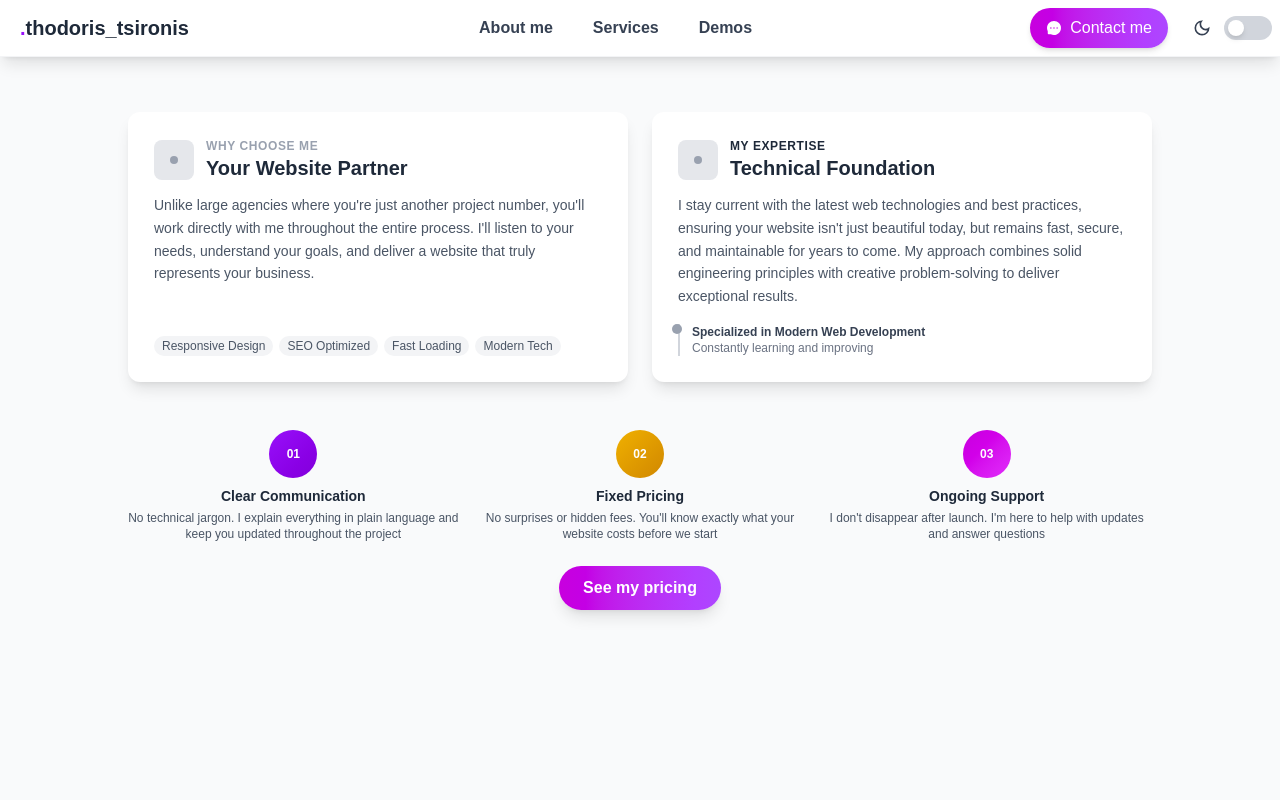
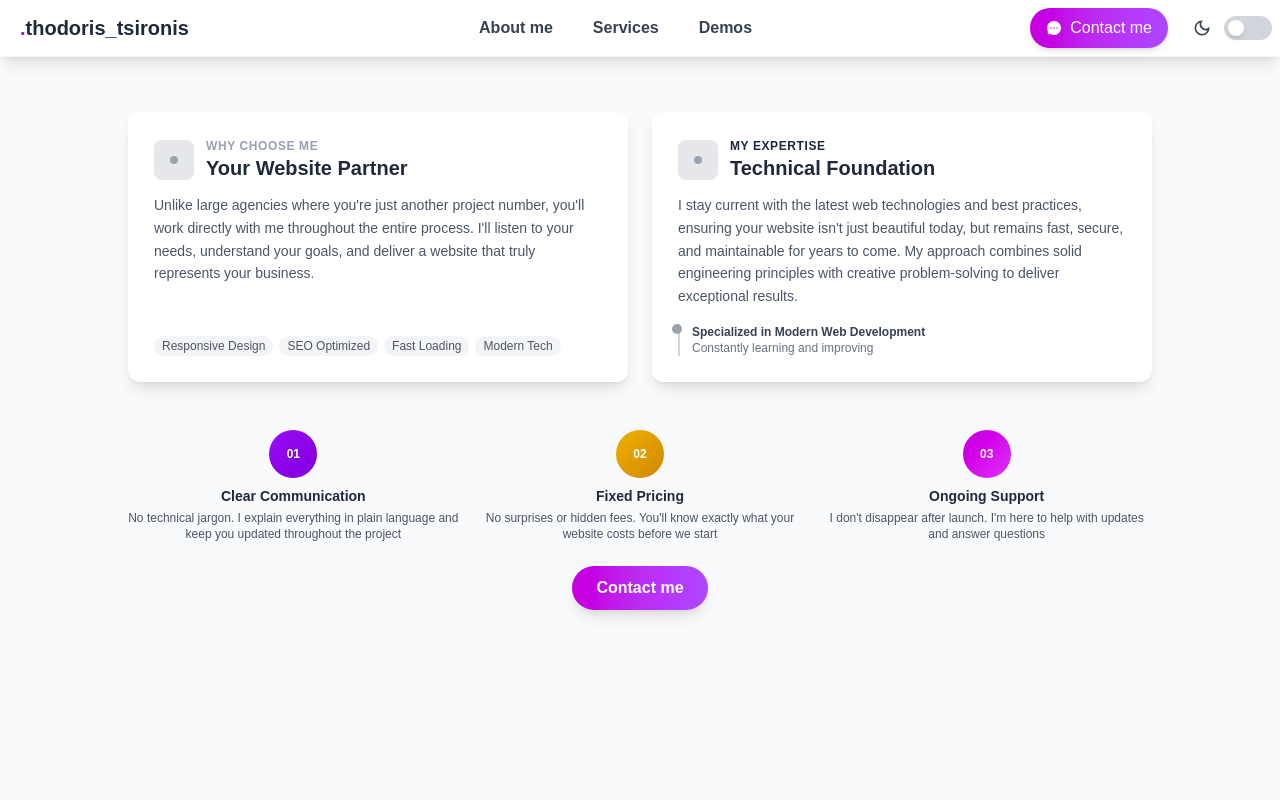
Before and after one commit to tsiro66/Portfolio, a React (Vite) app: page /about in a window 1280 px wide. Shown: the top 800 px of the page. Built offline with nearby package versions, Linux system fonts and the light colour scheme; a web font is replaced by a local one.

Commit message:
Minor change

```diff
--- a/src/components/Pages/About.tsx
+++ b/src/components/Pages/About.tsx
@@ -151,11 +151,11 @@ const About = () => {
 
         <div className="flex p-6 md:p-0">
           <Link
-            to="/pricing"
+            to="/contact"
             className="bg-gradient-to-r from-fuchsia-600 to-purple-500 hover:from-purple-700 hover:to-fuchsia-600 text-white px-6 py-2.5 rounded-full
               font-semibold text-sm md:text-base shadow-lg hover:shadow-xl transition duration-300 hover:scale-105"
           >
-            See my pricing
+            Contact me
           </Link>
         </div>
       </div>
```
